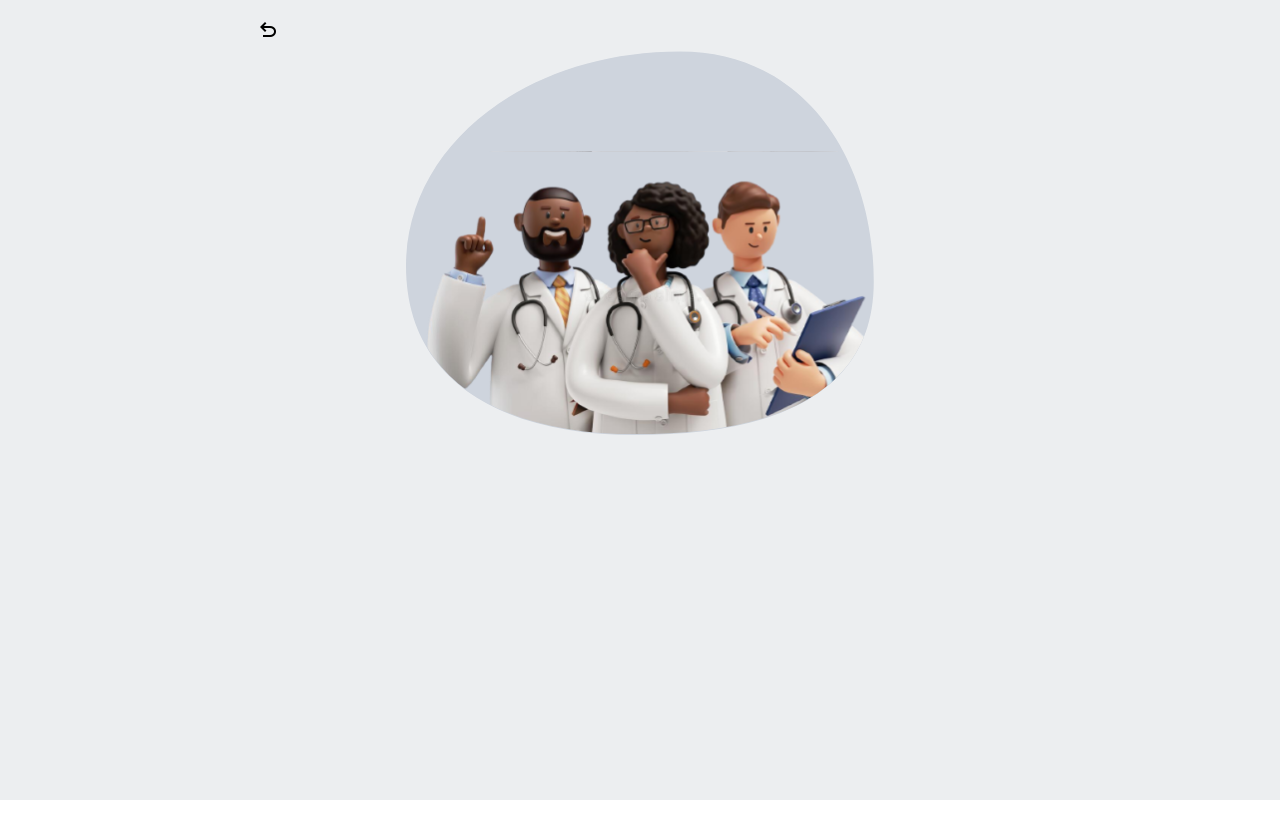
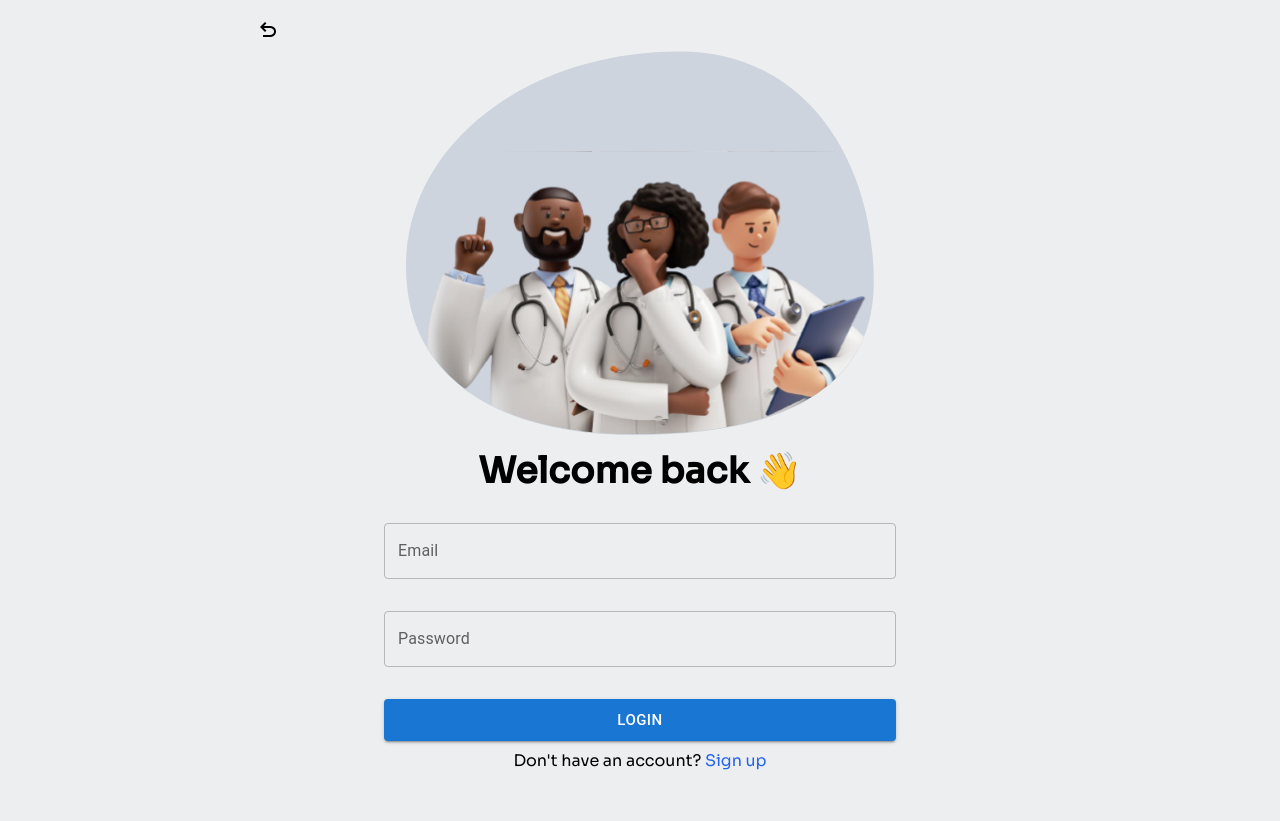
Before and after one commit to kiisidev/BOOK-A-DOC, a React (Vite) app: page /login in a window 1280 px wide. Before the commit the page ends 800 px from the top, so only its background shows below. Built offline with nearby package versions, Linux system fonts and the light colour scheme.

Commit message:
Feat - Login UI fully implemented

```diff
--- a/package.json
+++ b/package.json
@@ -1,6 +1,9 @@
 {
   "private": true,
   "dependencies": {
+    "@emotion/react": "^11.10.6",
+    "@emotion/styled": "^11.10.6",
+    "@mui/material": "^5.12.0",
     "@testing-library/jest-dom": "^5.16.4",
     "@testing-library/react": "^13.3.0",
     "@testing-library/user-event": "^14.2.0",
--- a/src/pages/Login.jsx
+++ b/src/pages/Login.jsx
@@ -1,6 +1,7 @@
 import React from 'react'
-import { useNavigate } from 'react-router-dom'
+import { useNavigate, Link } from 'react-router-dom'
 import doctorsvg from '../assets/icons/doctors.svg'
+import { TextField, Button } from '@mui/material';
 
 const Login = () => {
 
@@ -16,6 +17,22 @@ const Login = () => {
             <div className="w-full flex justify-center">
                 <img src={doctorsvg} alt="Doctor" className="max-h-96"/>
             </div>
+
+            <h1 className="text-center font-semibold text-4xl my-4">Welcome back 👋 </h1>
+
+            <div className="mx-auto max-w-lg">
+            <div className="mt-8">
+                <TextField id="outlined-basic" type="email" label="Email" variant="outlined" className="w-full"/>
+            </div>
+            <div className="mt-8">
+                <TextField id="outlined-basic" type="password" label="Password" variant="outlined" className="w-full" />
+            </div>
+            <div className="mt-8">
+                <Button variant="contained" className="w-full" size="large">Login</Button>
+            </div>
+            <p className='text-center mt-2 mb-8'>Don't have an account? <Link to='/register' className='text-blue-600'>Sign up</Link></p>
+            </div>
+
         </div>
     </section>
   )
```
Also changed, not shown: 1 other file (tests, documents, lock files or other folders).
